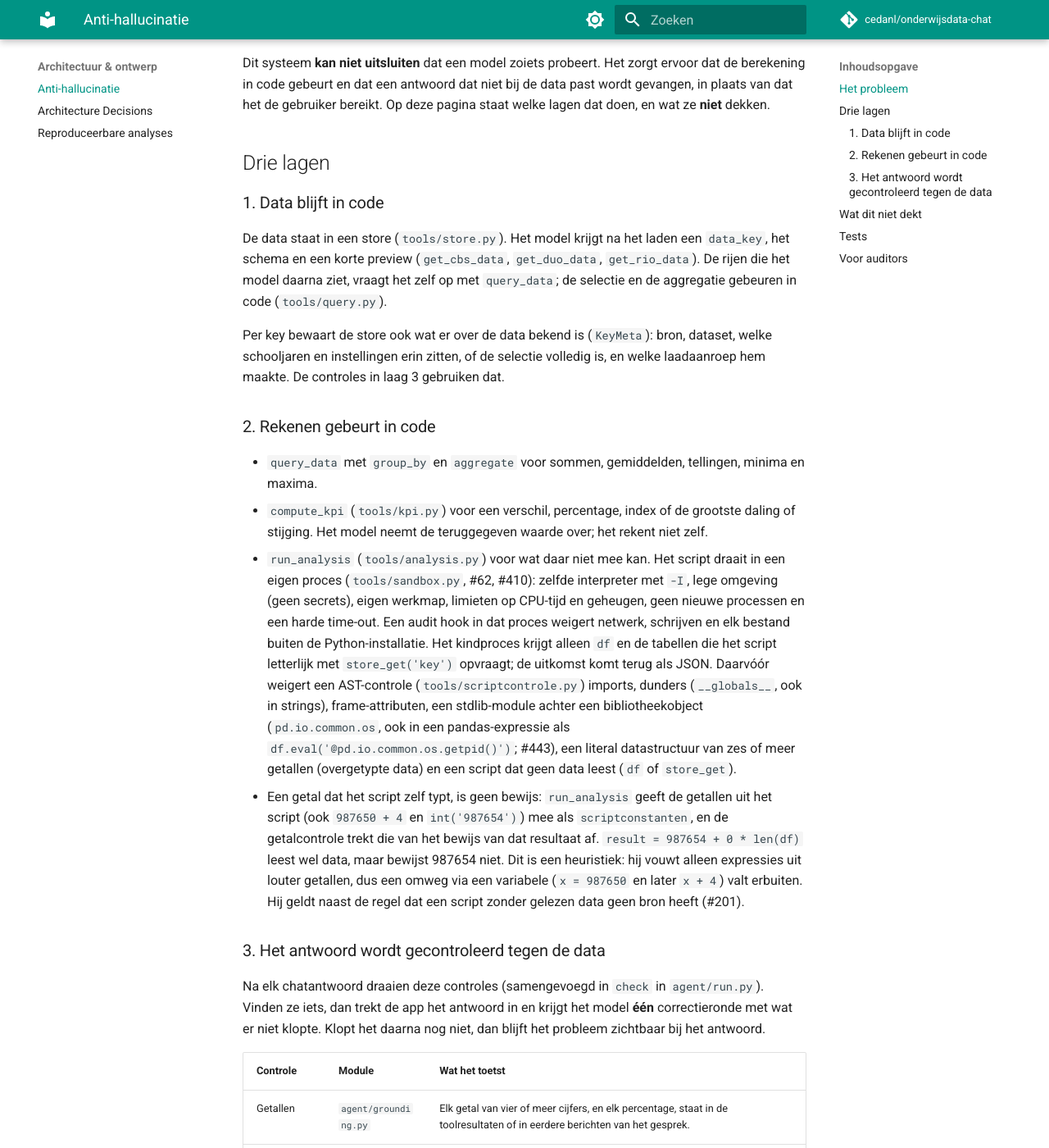
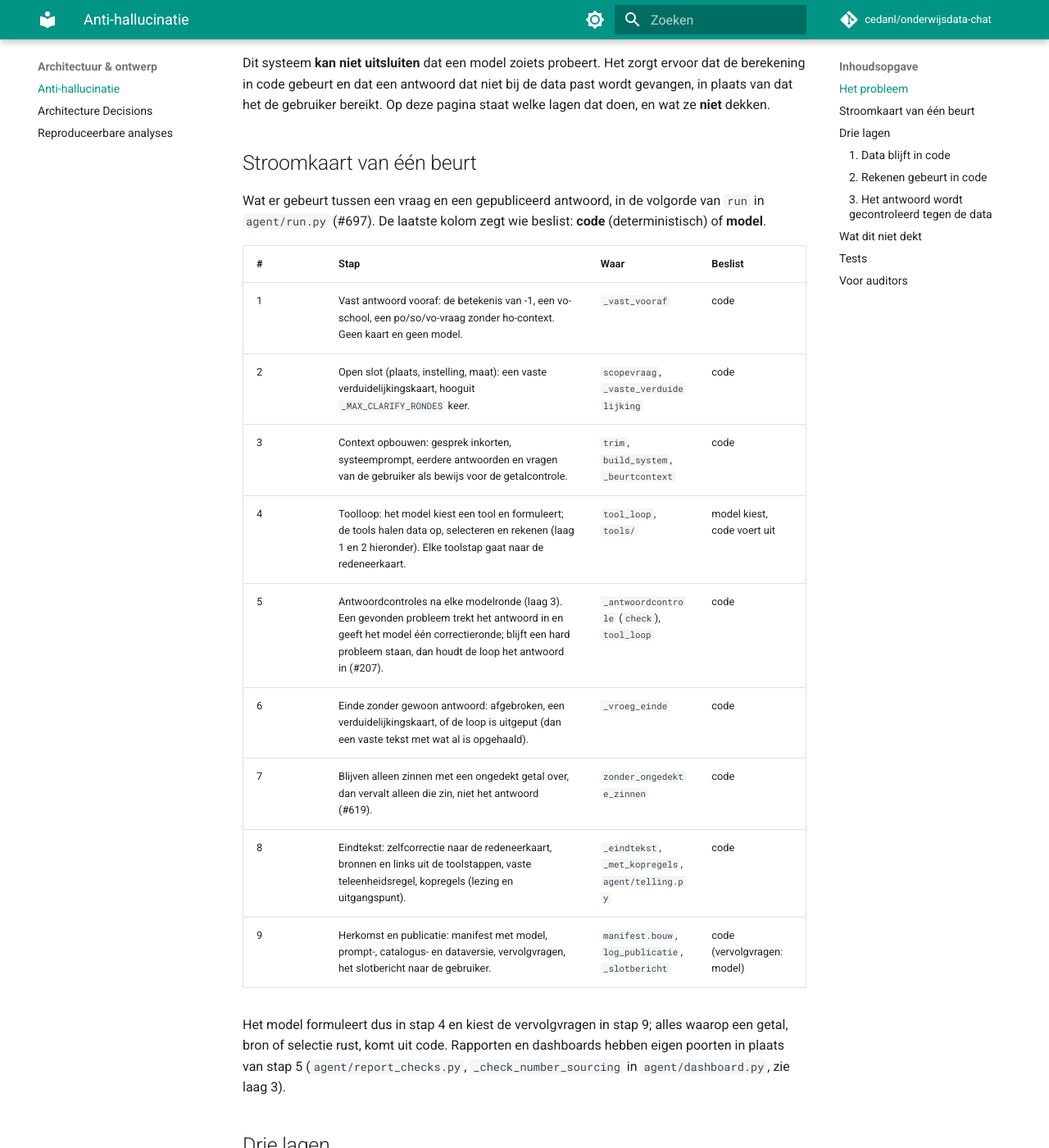
Before and after one commit to cedanl/onderwijsdata-chat, an MkDocs documentation site: the page built from docs/anti-hallucination-architecture.md, in a window 1280 px wide and 1400 px high, scrolled down 333 px. Shown: the whole window at 82% size. Built offline with MkDocs 1.6.1 and Material for MkDocs 9.7.7, drawn with Linux system fonts in a browser that asks for light colours; comment, search, counter and statistics services are not loaded.

Commit message:
docs(architectuur): stroomkaart van het antwoordpad (#697)
Een tabel in de volgorde van run() in agent/run.py: per stap wat er gebeurt,
in welke module of functie, en of code of het model beslist.

Refs #697

Co-Authored-By: Claude Sonnet 5.5 <noreply@anthropic.com>

```diff
--- a/docs/anti-hallucination-architecture.md
+++ b/docs/anti-hallucination-architecture.md
@@ -5,6 +5,27 @@
 Statistiekbureaus (ONS, Statistics Canada) hebben hun RAG-chatbots stilgezet omdat die getallen gaven die niet te controleren waren. Een taalmodel kan een getal verzinnen, afronden, uit een andere selectie halen of bij het verkeerde jaar zetten. Voor instellingen die op cijfers worden afgerekend is dat niet acceptabel.
 
 Dit systeem **kan niet uitsluiten** dat een model zoiets probeert. Het zorgt ervoor dat de berekening in code gebeurt en dat een antwoord dat niet bij de data past wordt gevangen, in plaats van dat het de gebruiker bereikt. Op deze pagina staat welke lagen dat doen, en wat ze **niet** dekken.
+
+## Stroomkaart van één beurt
+
+Wat er gebeurt tussen een vraag en een gepubliceerd antwoord, in de volgorde van `run` in `agent/run.py` (#697). De
+laatste kolom zegt wie beslist: **code** (deterministisch) of **model**.
+
+| # | Stap | Waar | Beslist |
+|---|---|---|---|
+| 1 | Vast antwoord vooraf: de betekenis van -1, een vo-school, een po/so/vo-vraag zonder ho-context. Geen kaart en geen model. | `_vast_vooraf` | code |
+| 2 | Open slot (plaats, instelling, maat): een vaste verduidelijkingskaart, hooguit `_MAX_CLARIFY_RONDES` keer. | `scopevraag`, `_vaste_verduidelijking` | code |
+| 3 | Context opbouwen: gesprek inkorten, systeemprompt, eerdere antwoorden en vragen van de gebruiker als bewijs voor de getalcontrole. | `trim`, `build_system`, `_beurtcontext` | code |
+| 4 | Toolloop: het model kiest een tool en formuleert; de tools halen data op, selecteren en rekenen (laag 1 en 2 hieronder). Elke toolstap gaat naar de redeneerkaart. | `tool_loop`, `tools/` | model kiest, code voert uit |
+| 5 | Antwoordcontroles na elke modelronde (laag 3). Een gevonden probleem trekt het antwoord in en geeft het model één correctieronde; blijft een hard probleem staan, dan houdt de loop het antwoord in (#207). | `_antwoordcontrole` (`check`), `tool_loop` | code |
+| 6 | Einde zonder gewoon antwoord: afgebroken, een verduidelijkingskaart, of de loop is uitgeput (dan een vaste tekst met wat al is opgehaald). | `_vroeg_einde` | code |
+| 7 | Blijven alleen zinnen met een ongedekt getal over, dan vervalt alleen die zin, niet het antwoord (#619). | `zonder_ongedekte_zinnen` | code |
+| 8 | Eindtekst: zelfcorrectie naar de redeneerkaart, bronnen en links uit de toolstappen, vaste teleenheidsregel, kopregels (lezing en uitgangspunt). | `_eindtekst`, `_met_kopregels`, `agent/telling.py` | code |
+| 9 | Herkomst en publicatie: manifest met model, prompt-, catalogus- en dataversie, vervolgvragen, het slotbericht naar de gebruiker. | `manifest.bouw`, `log_publicatie`, `_slotbericht` | code (vervolgvragen: model) |
+
+Het model formuleert dus in stap 4 en kiest de vervolgvragen in stap 9; alles waarop een getal, bron of selectie rust,
+komt uit code. Rapporten en dashboards hebben eigen poorten in plaats van stap 5 (`agent/report_checks.py`,
+`_check_number_sourcing` in `agent/dashboard.py`, zie laag 3).
 
 ## Drie lagen
 
```
